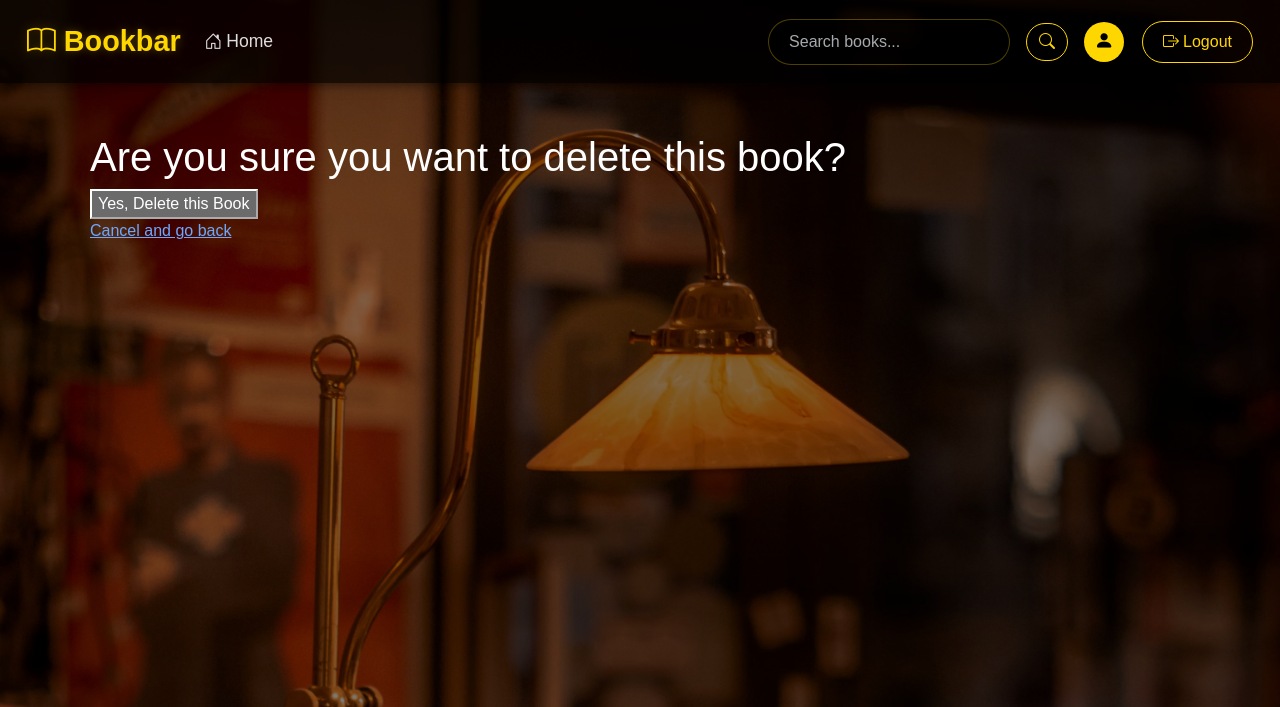
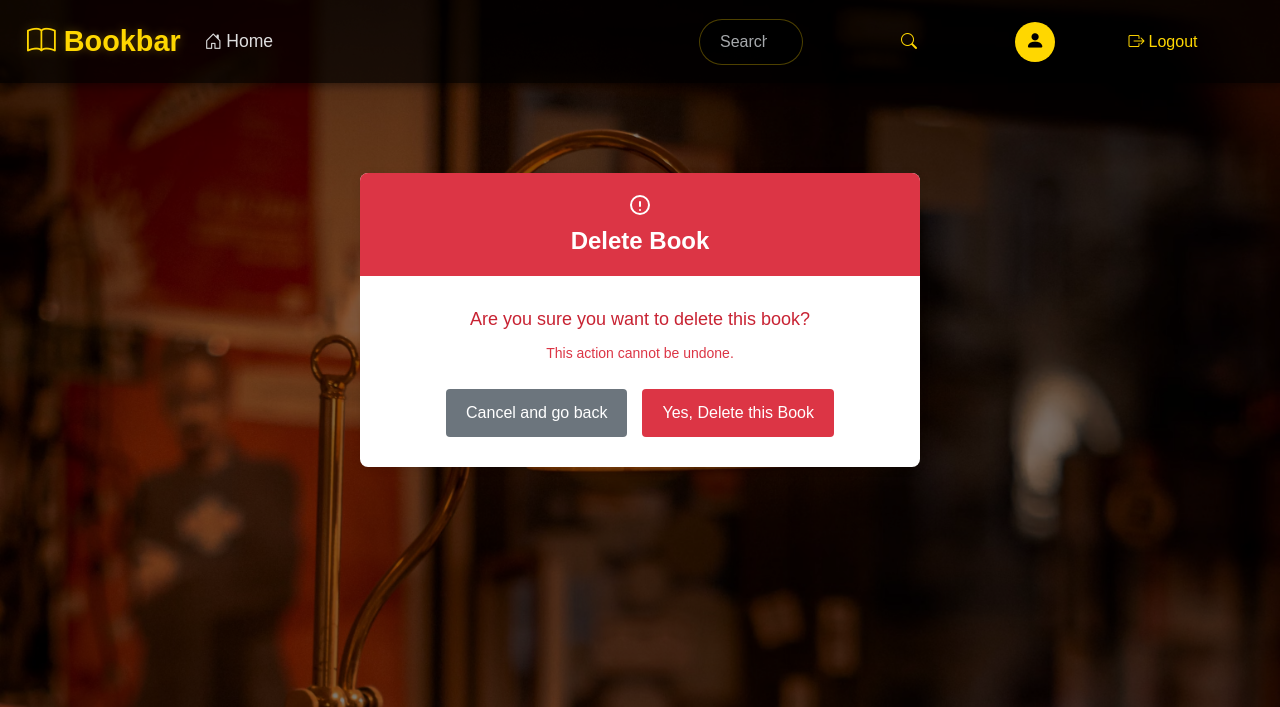
Before and after one commit to utsav0514/Book_store, a Django app: page /product/delete_book/12/ in a window 1280 px wide. Shown: the top 707 px of the page. Run offline with Django 5.2, Linux system fonts and the light colour scheme; a user stored in the database is signed in; data comes from the database, SQL or seed files in the repository; both versions use the stored data as it was after the commit.

Commit message:
New UI implementation on delete_book

```diff
--- a/Hello/product/templates/delete_book.html
+++ b/Hello/product/templates/delete_book.html
@@ -5,12 +5,146 @@
 {% endblock %}
 
 {% block content %}
-    <h1>Are you sure you want to delete this book?</h1>
+<div class="delete-container">
+    <div class="delete-card">
+        <div class="delete-header">
+            <svg width="24" height="24" viewBox="0 0 24 24" fill="none" xmlns="http://www.w3.org/2000/svg">
+                <path d="M12 9v4M12 17h.01M3 12a9 9 0 1 1 18 0 9 9 0 0 1-18 0z" stroke="currentColor" stroke-width="2" stroke-linecap="round" stroke-linejoin="round"/>
+            </svg>
+            <h2>Delete Book</h2>
+        </div>
 
-    <form method="POST">
-        {% csrf_token %}
-        <button type="submit">Yes, Delete this Book</button>
-    </form>
+        <div class="delete-content">
+            <p class="delete-message">
+                Are you sure you want to delete this book?
+            </p>
+            <p class="delete-warning">
+                This action cannot be undone.
+            </p>
 
-    <a href="{% url 'book_list' %}">Cancel and go back</a>
+            <div class="action-buttons">
+                <a href="{% url 'book_list' %}" class="btn btn-secondary">Cancel and go back</a>
+
+                <form method="POST" class="delete-form">
+                    {% csrf_token %}
+                    <button type="submit" class="btn btn-danger">Yes, Delete this Book</button>
+                </form>
+            </div>
+        </div>
+    </div>
+</div>
+
+<style>
+    /* Delete container */
+    .delete-container {
+        max-width: 600px;
+        margin: 40px auto;
+        padding: 0 20px;
+    }
+
+    /* Delete card */
+    .delete-card {
+        background-color: white;
+        border-radius: 8px;
+        box-shadow: 0 2px 10px rgba(0, 0, 0, 0.1);
+        overflow: hidden;
+    }
+
+    /* Delete header */
+    .delete-header {
+        background-color: #dc3545;
+        color: white;
+        padding: 20px;
+        text-align: center;
+    }
+
+    .delete-header svg {
+        margin-bottom: 10px;
+    }
+
+    .delete-header h2 {
+        margin: 0;
+        font-size: 24px;
+        font-weight: 600;
+    }
+
+    /* Delete content */
+    .delete-content {
+        padding: 30px;
+        text-align: center;
+    }
+
+    .delete-message {
+        margin: 0 0 10px 0;
+        font-size: 18px;
+        font-weight: 500;
+        color: #c82333;
+    }
+
+    .delete-warning {
+        color: #dc3545;
+        font-size: 14px;
+        margin-bottom: 25px;
+    }
+
+    /* Action buttons */
+    .action-buttons {
+        display: flex;
+        flex-direction: column;
+        gap: 15px;
+        max-width: 300px;
+        margin: 0 auto;
+    }
+
+    .delete-form {
+        width: 100%;
+    }
+
+    /* Buttons */
+    .btn {
+        display: inline-block;
+        width: 100%;
+        padding: 12px 20px;
+        border-radius: 4px;
+        font-weight: 500;
+        text-decoration: none;
+        cursor: pointer;
+        border: none;
+        text-align: center;
+        font-size: 16px;
+        transition: all 0.2s ease;
+    }
+
+    .btn-secondary {
+        background-color: #6c757d;
+        color: white;
+    }
+
+    .btn-secondary:hover {
+        background-color: #685a5a;
+    }
+
+    .btn-danger {
+        background-color: #dc3545;
+        color: white;
+    }
+
+    .btn-danger:hover {
+        background-color: #c82333;
+    }
+
+    /* Media queries for responsiveness */
+    @media (min-width: 576px) {
+        .action-buttons {
+            flex-direction: row;
+            max-width: 100%;
+            justify-content: center;
+        }
+
+        .btn, .delete-form {
+            width: auto;
+            min-width: 180px;
+        }
+    }
+</style>
 {% endblock %}
```
Also changed, not shown: Hello/db.sqlite3, Hello/media/image/modern-apartment-block-6211198.webp (added).
